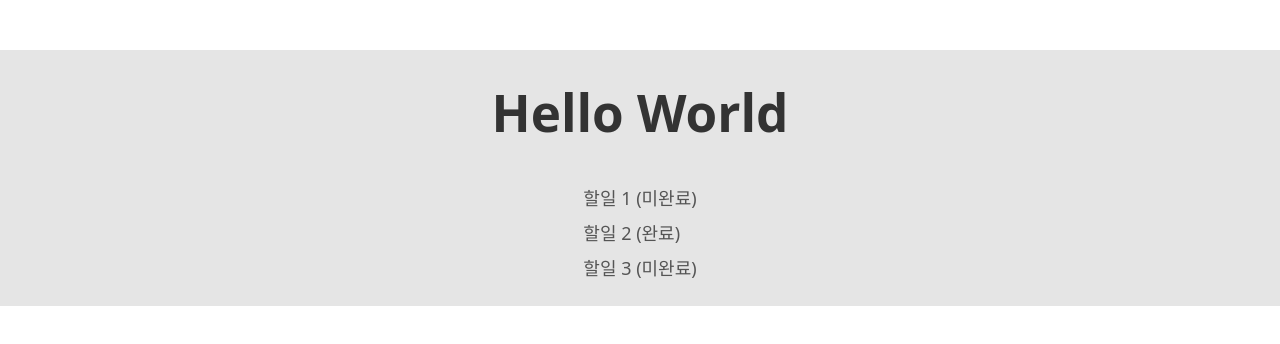
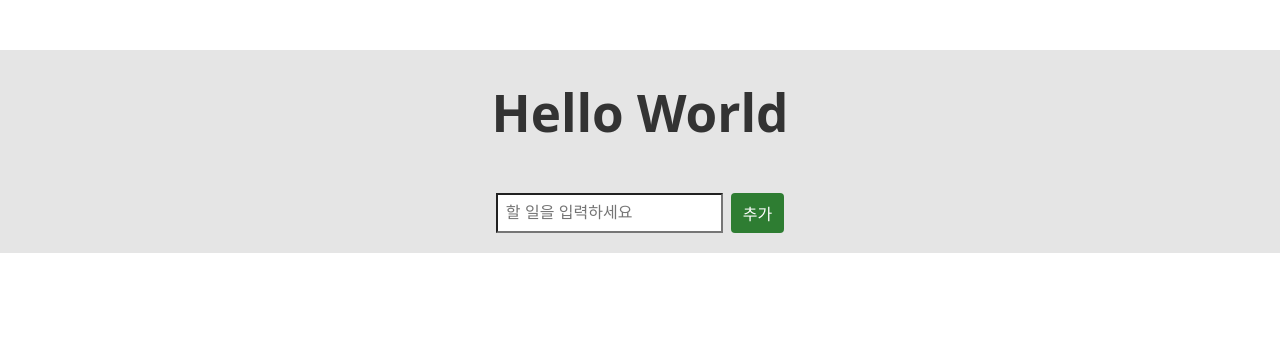
Before and after one commit to changraekang/basic-study, a React (Vite) app: page /todoList in a window 1280 px wide. Shown: the top 344 px of the page. Built offline with nearby package versions, Linux system fonts and the light colour scheme.

Commit message:
:sparkles: add NewTodo

```diff
--- a/src/App.tsx
+++ b/src/App.tsx
@@ -1,5 +1,7 @@
 import { Container, Title } from '@/styles'
 import TodoList from '@/component/TodoList'
+import NewTodo from '@/component/NewTodo'
+import { useState } from 'react';
 
 interface Todo {
   id: number;
@@ -7,18 +9,25 @@ interface Todo {
   completed: boolean;
 }
 
-const todos: Todo[] = [
-  { id: 1, text: '할일 1', completed: false },
-  { id: 2, text: '할일 2', completed: true },
-  { id: 3, text: '할일 3', completed: false },
-];
+function App() {
+  const [todos, setTodos] = useState<Todo[]>([]);
 
-function App() {
+  const addTodo = (text: string) => {
+    const newTodo: Todo = {
+      id: Date.now(),
+      text,
+      completed: false,
+    };
+    setTodos((prev) => [...prev, newTodo]);
+  };
+
+
   return (
     <div style={{ height: '100vh', width: '100vw' }}>
       <Container>
         <Title>Hello World</Title>
         <TodoList todos={todos} />
+        <NewTodo onAddTodo={addTodo} />
       </Container>
     </div>
   )
--- /dev/null
+++ b/src/component/NewTodo.tsx
@@ -0,0 +1,32 @@
+// src/components/NewTodo.tsx
+import { useState } from 'react';
+import { Form, Input, Button } from '@/styles';
+
+interface NewTodoProps {
+  onAddTodo: (text: string) => void;
+}
+
+function NewTodo({ onAddTodo }: NewTodoProps) {
+  const [value, setValue] = useState('');
+
+  const handleSubmit = (e: React.FormEvent) => {
+    e.preventDefault();
+    if (!value.trim()) return;
+    onAddTodo(value.trim());
+    setValue('');
+  };
+
+  return (
+    <Form onSubmit={handleSubmit}>
+      <Input
+        type="text"
+        placeholder="할 일을 입력하세요"
+        value={value}
+        onChange={(e) => setValue(e.target.value)}
+      />
+      <Button type="submit">추가</Button>
+    </Form>
+  );
+}
+
+export default NewTodo;
```
